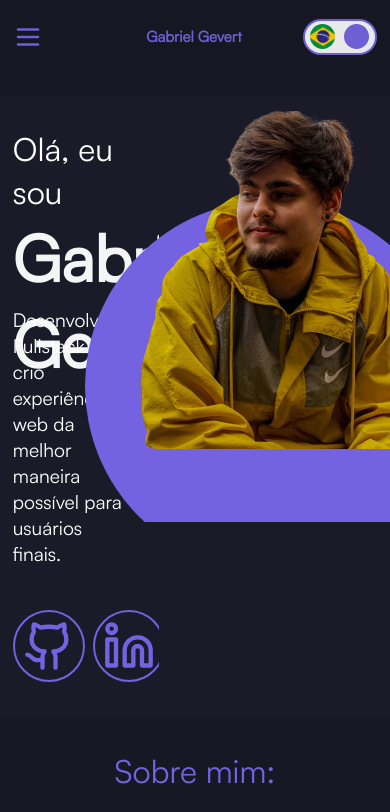
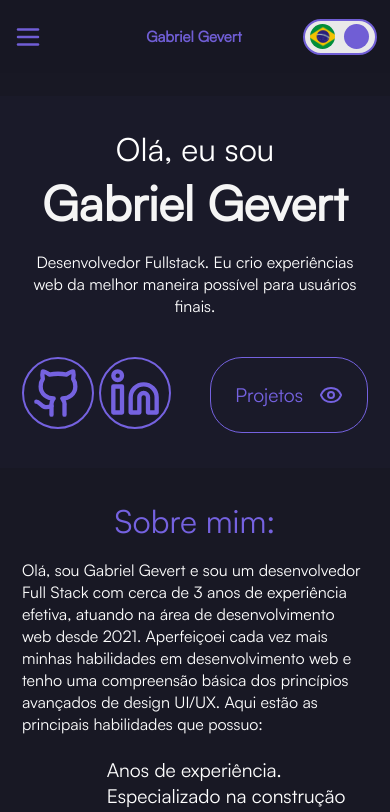
Before and after one commit to GabrielGevert/portfolio, a Next.js app: page / in a window 390 px wide. Shown: the top 812 px of the page. Built offline with nearby package versions, Linux system fonts and the light colour scheme.

Commit message:
added responsive

```diff
--- a/sections/opening/index.tsx
+++ b/sections/opening/index.tsx
@@ -19,6 +19,7 @@ import {
 import { Eye, Github, Linkedin } from "lucide-react";
 import Image from "next/image";
 import { useScroll } from "@/utils/ScrollContext";
+import useWindowSize from "@/utils/window-size";
 
 const translations = {
   en: {
@@ -38,6 +39,7 @@ const Opening = forwardRef<HTMLDivElement>((props, ref) => {
   const currentLanguage = isEnglish ? "en" : "pt";
   const basePath = "";
   const { refs, scrollToSection } = useScroll();
+  const { width } = useWindowSize();
 
   return (
     <Container ref={ref} className="top color">
@@ -73,12 +75,14 @@ const Opening = forwardRef<HTMLDivElement>((props, ref) => {
             </OpeningFirstContentButtonWrap>
           </OpeningFirstContentItems>
         </OpeningFirstContent>
+        {width !== undefined && width >= 499 && (
         <OpeningSecondContent>
             <Image src={`${basePath}/me.png`}
             width={270}
             height={337.5}
             alt="Me" />
         </OpeningSecondContent>
+        )}
       </OpeningContainer>
     </Container>
   );
--- a/sections/opening/styles.ts
+++ b/sections/opening/styles.ts
@@ -1,9 +1,17 @@
+import { device } from "@/utils/media-query";
 import styled from "styled-components";
 
 export const OpeningContainer = styled.div`
   display: flex;
   width: 100%;
   padding: 2rem 0;
+
+  @media ${device.mobileL} {
+    flex-direction: column;
+    text-align: center;
+    justify-content: center;
+    align-items: center;
+  }
 `;
 
 export const OpeningFirstContent = styled.div`
@@ -12,11 +20,18 @@ export const OpeningFirstContent = styled.div`
   flex-direction: column;
   align-items: flex-start;
   justify-content: space-between;
+
+  @media ${device.mobileL} {
+    width: 95%;
+    margin-bottom: 0.2rem;
+    align-items: center;
+  }
 `;
 
 export const OpeningFirstContentPresentation = styled.span`
   font-size: 2rem;
   color: var(--neutrals_light);
+  justify-self: center;
 `;
 
 export const OpeningFirstContentTitle = styled.h2`
@@ -24,6 +39,10 @@ export const OpeningFirstContentTitle = styled.h2`
   color: var(--neutrals_light_100);
   height: 40px;
   margin-top: 0;
+
+  @media ${device.mobileL} {
+    font-size: 3rem;
+  }
 `;
 
 export const OpeningFirstContentText = styled.p`
@@ -31,6 +50,11 @@ export const OpeningFirstContentText = styled.p`
   color: var(--neutrals_light);
   width: 82%;
   margin-top: 0;
+
+  @media ${device.mobileL} {
+    width: 100%;
+    font-size: 1rem;
+  }
 `;
 
 export const OpeningFirstContentItems = styled.div`
@@ -38,11 +62,19 @@ export const OpeningFirstContentItems = styled.div`
   display: flex;
   width: 80%;
   justify-content: space-between;
+
+  @media ${device.mobileL} {
+    width: 100%;
+  }
 `;
 
 export const OpeningFirstContentItemsWrap = styled.div`
   display: flex;
   gap: 0.5rem;
+
+  @media ${device.mobileL} {
+    gap: 0.3rem;
+  }
 `;
 
 export const OpeningFirstContentItem = styled.a`
@@ -106,28 +138,33 @@ export const OpeningSecondContent = styled.div`
   justify-content: center;
   position: relative;
 
+  @media ${device.mobileL} {
+    display: none;
+  }
+
   &::before {
-    content: '';
+    content: "";
     position: absolute;
-    width: 370px; /* Largura da elipse */
-    height: 370px; /* Altura da elipse */
+    width: 370px;
+    height: 370px;
     background: linear-gradient(
       to bottom,
-      var(--tints_primary) 86.7%, /* Parte visível da elipse */
-      var(--tints_background_2) 86.7% /* Parte cortada */
+      var(--tints_primary) 86.7%,
+      /* Parte visível da elipse */ var(--tints_background_2) 86.7%
+        /* Parte cortada */
     );
-    border-radius: 50%; /* Faz a forma de uma elipse */
-    z-index: 0; /* Fica atrás da imagem */
+    border-radius: 50%;
+    z-index: 0;
     top: 33%;
     left: 50.8%;
-    transform: translate(-50%, -30%); /* Centraliza e ajusta a posição */
+    transform: translate(-50%, -30%);
   }
 
-  background: var(--tints_background_2); /* Fundo do componente */
+  background: var(--tints_background_2);
 
   img {
     position: relative;
-    z-index: 1; /* Garante que a imagem fique na frente */
+    z-index: 1;
     bottom: 1.06rem;
     border-bottom-right-radius: 0.5rem;
     border-bottom-left-radius: 1.5rem;
```
